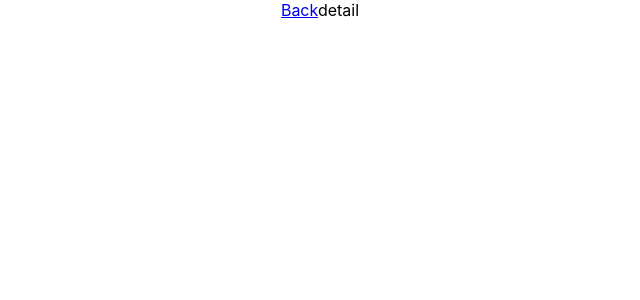
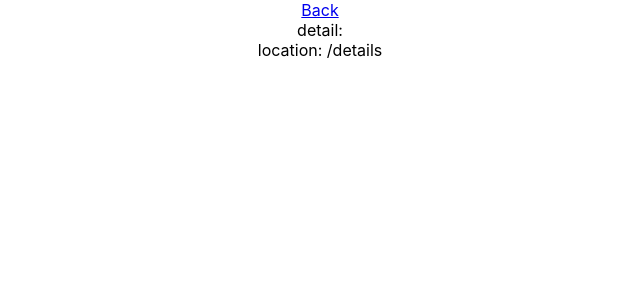
Before and after one commit to karthikeyanpa12/sample-react-app, a React (Create React App) app: page /details in a window 1280 px wide. Shown: the top 300 px of the page, without its empty margins (320-960 px from the left). Built offline with nearby package versions, Linux system fonts and the light colour scheme.

Commit message:
error boundary added

```diff
--- a/src/App.js
+++ b/src/App.js
@@ -1,6 +1,5 @@
-import React from "react";
+import React, { Suspense } from "react";
 import SampleFunctional from "./SampleFunctional";
-import Details from "./Details";
 import List from "./List";
 import FilterList from "./FilterList";
 import "./App.css";
@@ -9,14 +8,21 @@ import Login from "./Login";
 import LoginRef from "./LoginRef";
 import Parent from "./InverseFlow";
 import SampleStyle from "./SampleStyle";
+import SampleError from "./SampleError";
+import ErrorBoundary from "./ErrorBoundary";
+const DetailsComponent = React.lazy(() => import("./Details"));
 
 function App() {
   return (
     <div className="App">
       <Router>
+        <ErrorBoundary>
+          <Suspense fallback={<div>Loading...</div>}>
             <Routes>
+              <Route path="/error" element={<SampleError />} />
               <Route exact path="/" element={<SampleFunctional />} />
-          <Route path="/details" element={<Details />} />
+              <Route path="/details" element={<DetailsComponent />} />
+              <Route path="/details/:id" element={<DetailsComponent />} />
               <Route path="/list" element={<List />} />
               <Route path="/filterList" element={<FilterList />} />
               <Route path="/login" element={<Login />} />
@@ -24,6 +30,8 @@ function App() {
               <Route path="/parent" element={<Parent />} />
               <Route path="/sampleStyle" element={<SampleStyle />} />
             </Routes>
+          </Suspense>
+        </ErrorBoundary>
       </Router>
     </div>
   );
--- a/src/Details.js
+++ b/src/Details.js
@@ -1,12 +1,14 @@
 import React from "react";
-import { useParams, Link } from "react-router-dom";
+import { useParams, Link, useLocation } from "react-router-dom";
 
 function Details() {
   let params = useParams();
+  const location = useLocation();
   return (
     <div>
       <Link to="/">Back</Link>
-      detail {params?.id}
+      <div>detail: {params?.id}</div>
+      <div>location: {location.pathname}</div>
     </div>
   );
 }
--- /dev/null
+++ b/src/ErrorBoundary.js
@@ -0,0 +1,26 @@
+import React, { Component } from "react";
+
+class ErrorBoundary extends Component {
+  constructor(props) {
+    super(props);
+    this.state = { hasError: false };
+  }
+
+  static getDerivedStateFromError(error) {
+    return { hasError: true };
+  }
+
+  componentDidCatch(error, errorInfo) {
+    console.log("errrorrrr", error, errorInfo);
+  }
+
+  render() {
+    if (this.state.hasError) {
+      return <h1>Something went wrong.</h1>;
+    }
+
+    return this.props.children;
+  }
+}
+
+export default ErrorBoundary;
--- /dev/null
+++ b/src/SampleError.js
@@ -0,0 +1,5 @@
+const SampleError = () => {
+  throw new Error("SampleError");
+};
+
+export default SampleError;
```
Lines whose indentation alone changed are shown as unchanged.
